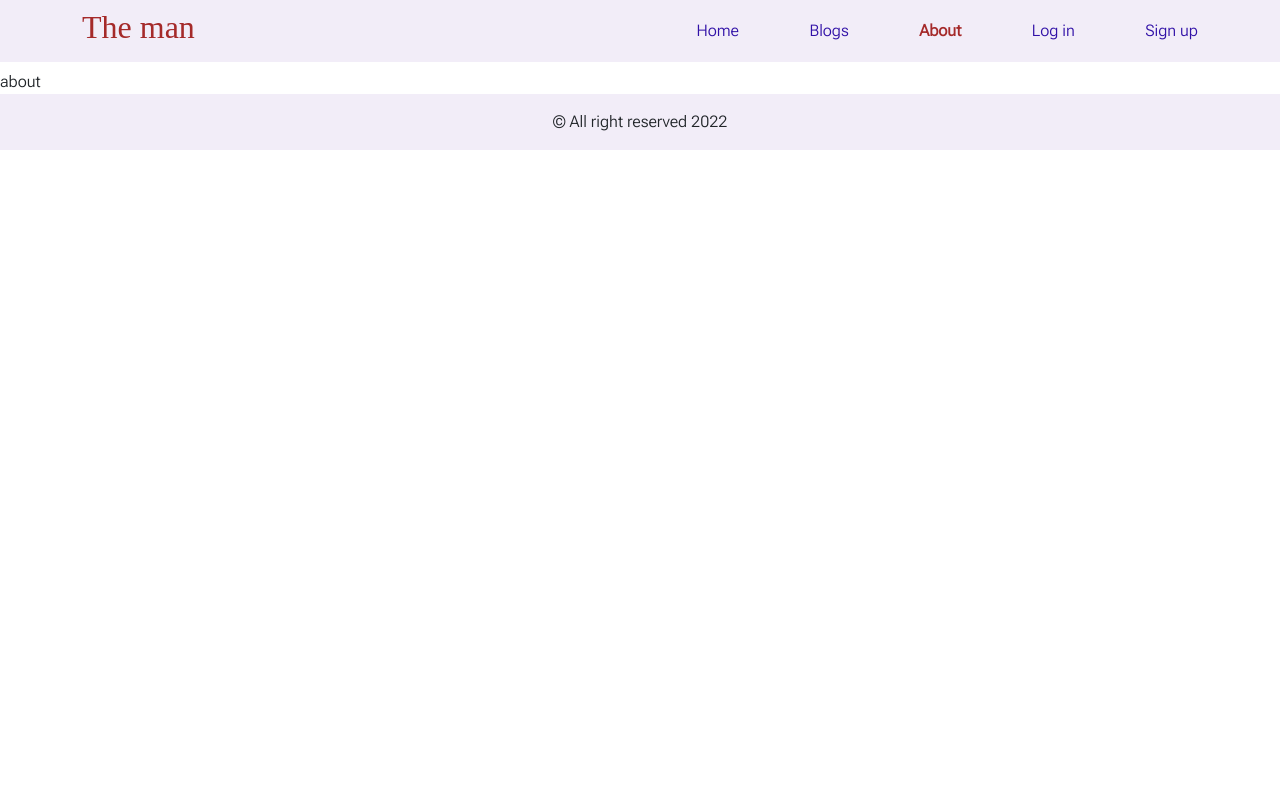
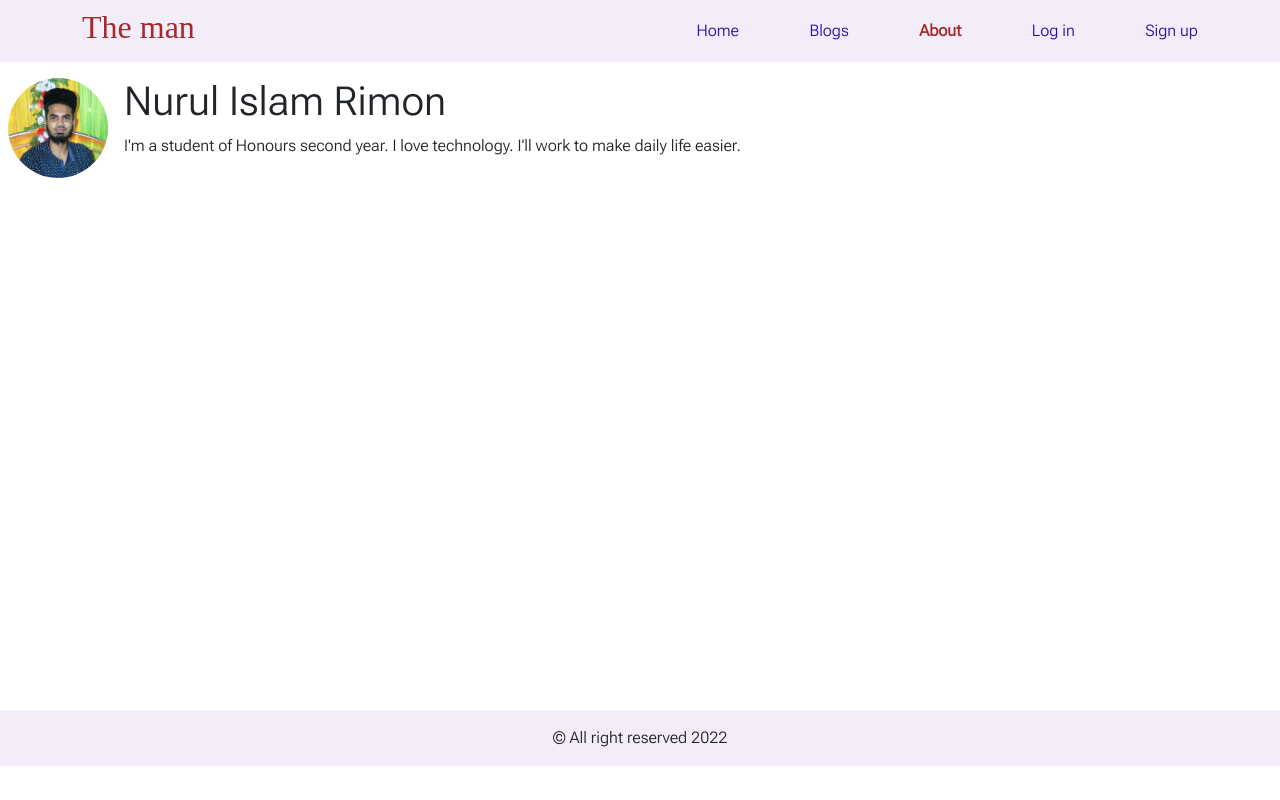
Before and after one commit to nurulislamrimon/independent-service-p-Assignment-10, a React (Create React App) app: page /about in a window 1280 px wide. Built offline with nearby package versions, Linux system fonts and the light colour scheme; no server answers; a web font is replaced by a local one.

Commit message:
completed

```diff
--- a/src/Pages/About/About.css
+++ b/src/Pages/About/About.css
@@ -0,0 +1,3 @@
+.about-container {
+    height: 80vh;
+}
--- a/src/Pages/About/About.js
+++ b/src/Pages/About/About.js
@@ -1,10 +1,16 @@
 import React from 'react';
+import myPhoto from '../../images/MyPhoto.jpg';
+import './About.css'
 
 const About = () => {
     return (
-        <div>
-            about
-        </div>
+        <section className='about-container d-flex p-2'>
+            <img src={myPhoto} height='100' width='100' className='rounded-circle' alt="my photo" />
+            <div className='ms-3'>
+                <h1>Nurul Islam Rimon</h1>
+                <p>I'm a student of Honours second year. I love technology. I'll work to make daily life easier.</p>
+            </div>
+        </section>
     );
 };
 
```
Also changed, not shown: src/images/MyPhoto.jpg (added).
